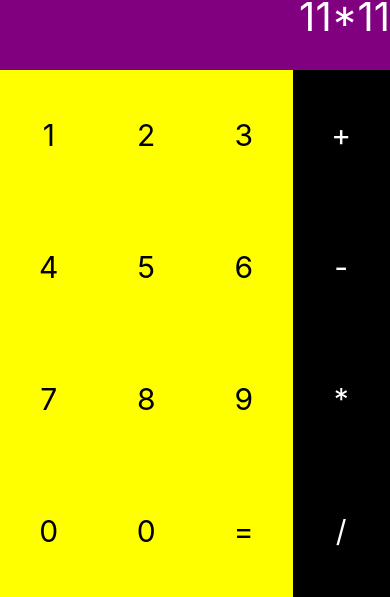
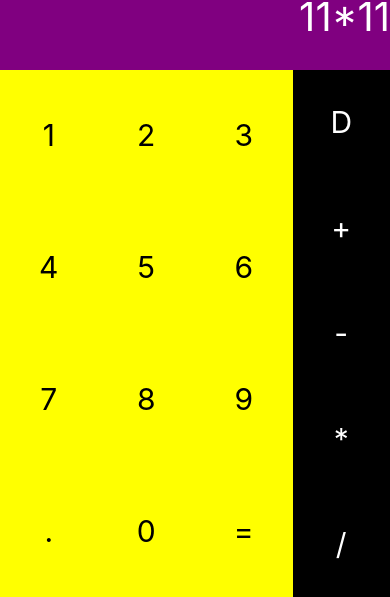
Before and after one commit to tushar1907/React-Native-Caculator, a React Native app in the folder Calculator/: screen / in a window 390 px wide. Shown: the part 247-844 px from the top of the page. Built offline with nearby package versions, Linux system fonts and the light colour scheme.

Commit message:
on press of operations

```diff
--- a/Calculator/App.js
+++ b/Calculator/App.js
@@ -18,22 +18,30 @@ const instructions = Platform.select({
 
 type Props = {};
 export default class App extends Component<Props> {
+
+  buttonPressed(text) {
+    console.log(text);
+  }
   render() {
 
     let rows = []
-    let numbs =[[1,2,3],[4,5,6],[7,8,9],[0,0,'=']]
+    let numbs = [[1, 2, 3], [4, 5, 6], [7, 8, 9], ['.', 0, '=']]
     for (let i = 0; i < 4; i++) {
       let row = []
       for (let j = 0; j < 3; j++) {
-        row.push(<TouchableOpacity style={styles.btn}><Text style={styles.btnText}>{numbs[i][j]}</Text></TouchableOpacity>)
+        row.push(<TouchableOpacity
+          onPress={() => this.buttonPressed(numbs[i][j])}
+          style={styles.btn}>
+          <Text style={styles.btnText}>{numbs[i][j]}</Text>
+        </TouchableOpacity>)
       }
       rows.push(<View style={styles.row}>{row}</View>)
     }
 
-    let operations = ['+','-','*','/']
+    let operations = ['D', '+', '-', '*', '/']
     let ops = []
-    for (let i = 0; i < 4; i++) {
-      ops.push(<TouchableOpacity style={styles.btn}><Text style={[styles.btnText,styles.white]}>{operations[i]}</Text></TouchableOpacity>)
+    for (let i = 0; i < 5; i++) {
+      ops.push(<TouchableOpacity style={styles.btn}><Text style={[styles.btnText, styles.white]}>{operations[i]}</Text></TouchableOpacity>)
     }
     return (
 
@@ -64,10 +72,10 @@ const styles = StyleSheet.create({
   container: {
     flex: 1,
   },
-  btnText:{
+  btnText: {
     fontSize: 30
   },
-  white:{
+  white: {
     color: 'white'
   },
   btn: {
```
